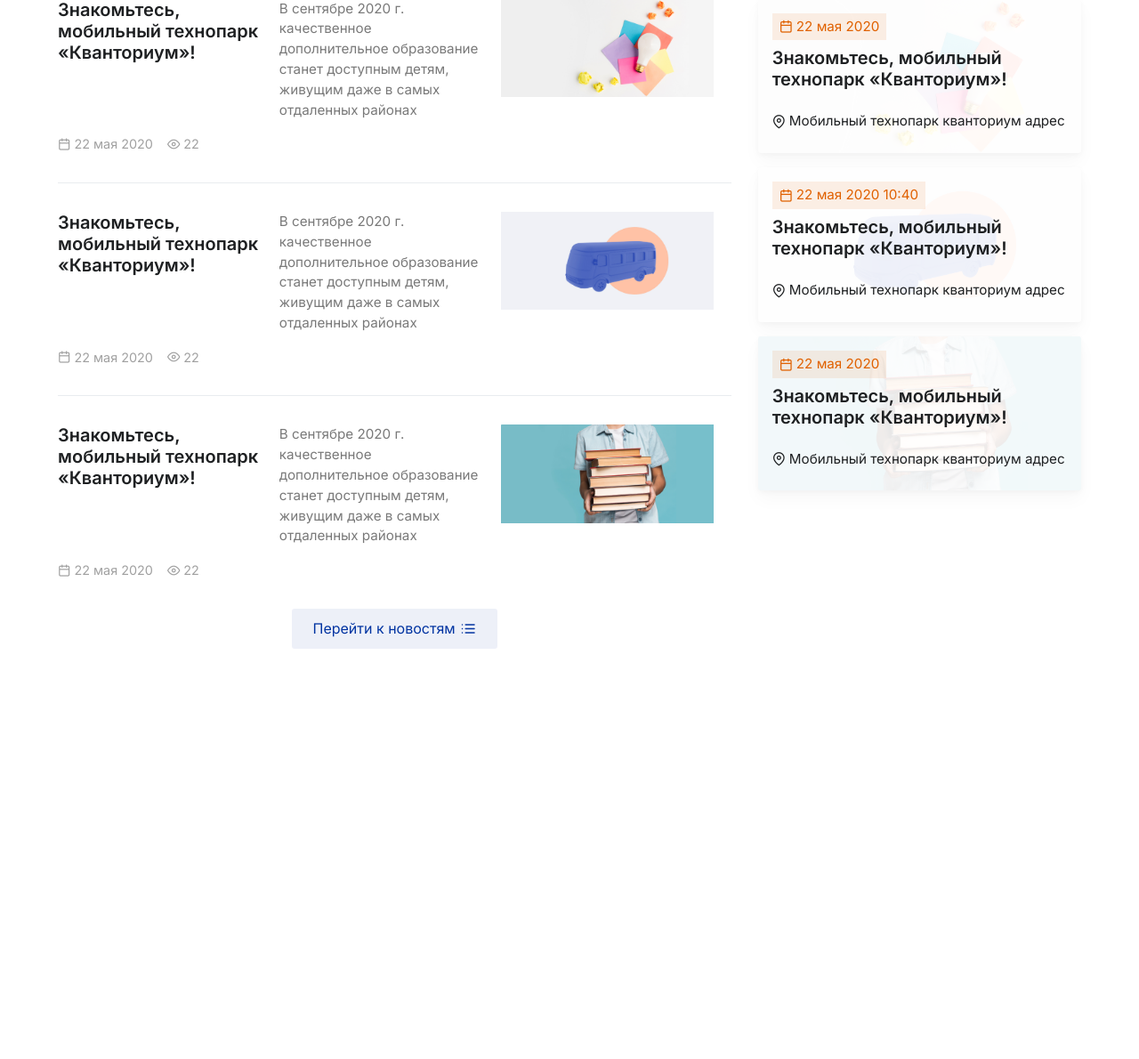
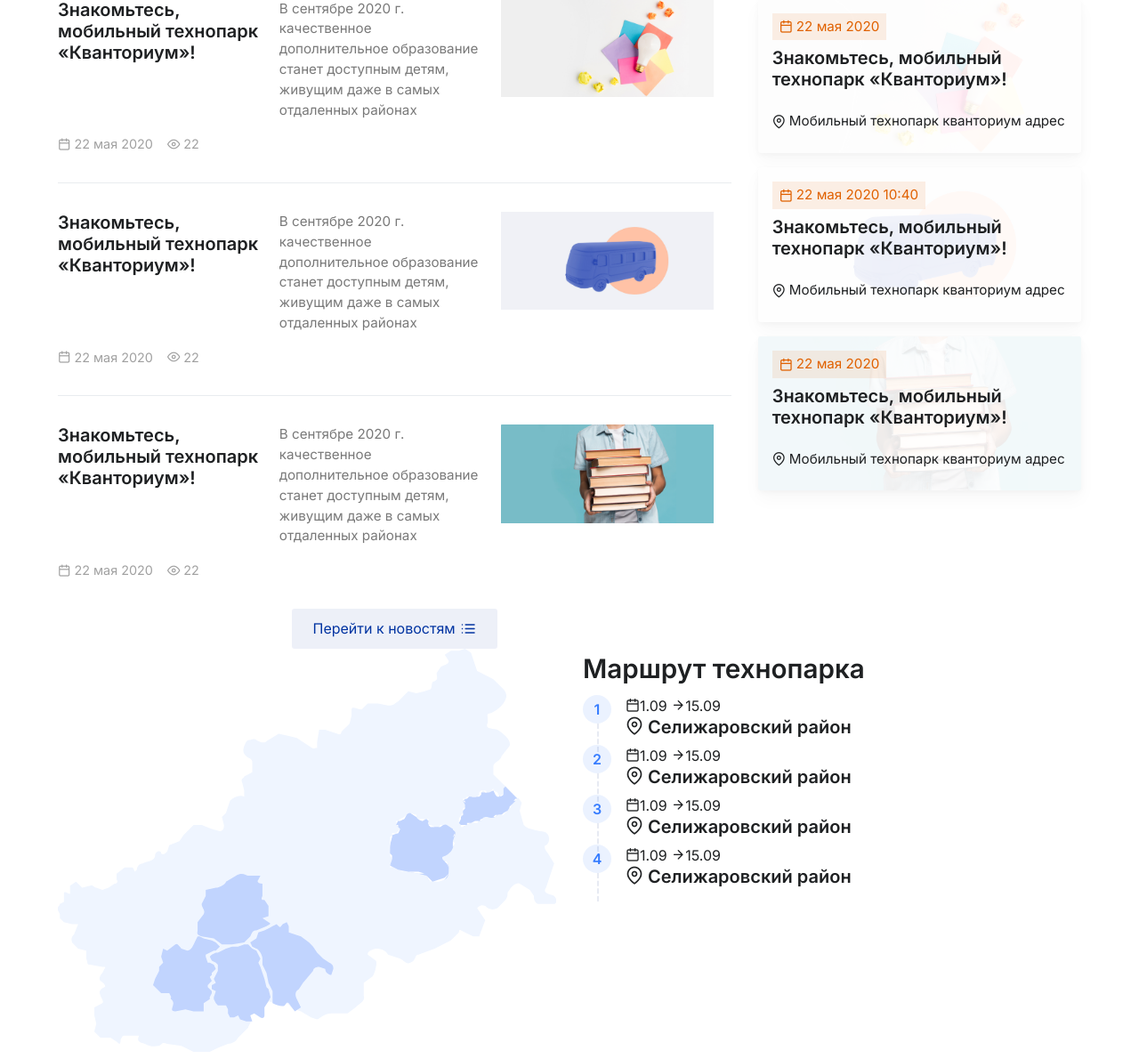
Before and after one commit to huntercront/mob.quantorium, a PHP site: page / in a window 1280 px wide. Shown: the part 1954-3144 px from the top of the page at 89% size. Before the commit the page ends 2683 px from the top, so only its background shows below. Run offline with PHP 8.4, Linux system fonts and the light colour scheme; some web fonts are replaced.

Commit message:
add road -block

```diff
--- a/css/style.css
+++ b/css/style.css
@@ -1,6 +1,6 @@
 
 .hide-init{
-	display: none;
+	display: none!important;
 }
 .c-c{
 	display: flex;
@@ -501,3 +501,53 @@
 .event-data--place{
 	padding-bottom: 1rem;
 }
+
+
+/* road-map */
+.road-map-container svg{
+	width: 100%;
+}
+.road-items{
+	list-style: none;
+	padding: 0;
+	margin: 0;
+	display: flex;
+	flex-direction: column;
+	justify-content: flex-start;
+	align-items: flex-start;
+}
+.road-item-content-wrapper{
+	position: relative;
+    display: -ms-flexbox;
+    display: flex;
+    width: 100%;
+}
+.road-item-icon{
+	display: inline-flex;
+    flex-shrink: 0;
+    justify-content: center;
+    align-items: center;
+    font-size: 1rem;
+    font-weight: 600;
+    width: 2rem;
+    height: 2rem;
+    border-radius: 50%;
+		margin-right: 1rem;
+		color: #377dff;
+		background-color: rgba(55, 125, 255, 0.1);
+		position: relative;
+}
+.road-item-icon:after{
+	content: "";
+	position: absolute;
+	top: 2rem;
+	left: 1rem;
+	width: 1rem;
+	height: 100%;
+	border-left: 0.125rem dashed #e7eaf3;
+}
+.road-item-title{
+	font-size: 1.25rem;
+	line-height: 1.2;
+	font-weight: 600;
+}
--- a/index.html
+++ b/index.html
@@ -386,7 +386,86 @@
 		</div>
 	</div>
 </section>
+<section class="road">
+	<div class="container">
+		<div class="row">
+			<div class="c-6">
+				<div class="road-map-container">
+					<svg xmlns="http://www.w3.org/2000/svg" viewBox="0 0 246 200" fill="none">
+						<path fill="#EFF5FF" d="M207 11l2 1 6 3 5 5c1 1 2 3 1 5-1 3-5 6-8 7-2 0 0 3-1 5-1 3 3 2 5 3 3 2 7 5 6 8l-4 5c0 2-4 3-4 5v4l5 5 7 6 2 3-1 4 2 7c1 1 2 2 8 3 6 0 5 6 3 7-1 0-1 2 1 4l3 5-2 6-2 6c-2 3 2 3 4 4 2 2 1 4 0 4h-8c-2-1-2-3-2-4l-2-3-5-3c-1-1-4 1-5 3-2 2 0 2-2 5l-4 4c-2 1-4 1-6-1-2-1-3 0-4 1l4 6-3 8h-3l-6-3c-1-1-1 1-1 1l-4 4-8 4-8 3c-2 0-1 3-4 4-2 1-3-1-5-2l-6-2c-1-2-3-3-6-3-4 1-4 2-4 3l4 3c1 1-1 8-2 8l-4 3v6c1 3-2 4-4 6l-4 3h-8c-3 0-5 2-7 3l-3-1-5-3-3-1c-2 0-2-2-4-3-2-2-2 0-4 0-2 1-3-1-6-1-3-1-2 1-3 3 0 2 2 4 1 5s-3-2-5-2c-3-1-2 1-1 3 1 1-1 3-1 4l-5 5c-1 2-3 3-5 3l-5 2-4 2h-8l-6-3-7-1c-3-1-2 0-4 1-2 0-3 1-7-1-5-1-3-3-3-4h-6c-2 0-2 0-3 2 0 3-1 2-2 1l-3-2h-5l-3-3 1-4-1-4v-4l4-2c1-1-1-3-1-4-1-2 0-3 2-4 1 0 0-2-2-3-1-1 0-3 1-4l1-2c1-1 0-1-1-1l-6-1c-2 0-1-1-2-3v-4l-4-1-3-3c0-1-1-2 1-4l2-5H7l-4-1-2-2v-2l-1-2c-1-1 1-2 1-3l2-1v-4c0-2 2 0 3 0v-4l3-2 3 3 4-1c1-1 2 1 3 1l3 1 3-1 3-2c1 0 2-1 1-2v-3l4-3h4l1 2 1-1c0-1 1-3 3-3 1-1 6-1 6-4 0-2 3-3 3-1 1 1 2 0 3-1l1-3 5-2 2-3 5-5h4l5 2 4 1c2 0 2-2 2-3l-1-4 2-2 2-6c2-2 5-3 7-2v-3l-1-4c-1-2 1-2 1-3l4-2v-5c0-2-2-2-3-3s-2-2-1-5c1-2 1-3 3-3 3-1 2 0 5 1s3-1 4-1l5-3 5 1 4 1 6 4c3 2 2 1 4 1v-3l1-6h3l6 2c2 1 2-1 2-1l4-4 1-4v-3c0-2 3 0 5 0l3-3h5l5 1c3 0 3-1 5-2l5-5 4 1 4-1 3-1c1-1 0-4 2-4 2-1 1-2 1-4l2-3c1-1 4-1 4-3l-2-3 3-2h4l3-1 3 2 1 3 1 3 1 3z"/>
+						<path fill="#C1D4FE" d="M220 69l1-1 6 6-1 1-2 2-2 3c-2 2-3 2-5 2-1 1-2 2-5 1-3 0-2 1-3 2l-5 1-4 2-2-2 1-3 1-1v-2l1-2v-1l-1-2 3-2h4c2 0 1-2 2-2h4l2-1 2 3 3-1v-2-1z"/>
+						<path fill="#fff" fill-rule="evenodd" d="M221 68l7 5-1 1a7 7 0 01-1 1h-1l-1 2a4 4 0 01-1 2l-1 1-2 2h-1-1-1a7 7 0 00-1 1h-1-3-2v1l-1 1h-1l-1 1h-3l-2 1-2 1h-1v-1l-1-1v-2l1-2 1-1v-1-1a11 11 0 001-1 2 2 0 010-1v-1l-1-1v-1h1l1-1h5l1-1v-1l1-1h2l1 1h1l1-1 1-1v1a12 12 0 012 1 58 58 0 001 2l1-1h1v-1-1-1-1h1zm-1 0v4a3 3 0 01-2 1h-1a7 7 0 01-1-1 64 64 0 00-1-2h-1l-1 1h-2l-1-1-1 1v1l-1 1h-1a5 5 0 01-3 0h-1l-1 1a20 20 0 00-1 0l-1 1h1v4a11 11 0 00-1 1v2h-1v2l-1 2 1 1h3v-1h2l2-1h2l1-1h1v-1h5l1-1h1a7 7 0 012 0l1-1 2-1 1-1v-1l1-1 1-2 1-1h1l-6-6h-1z" clip-rule="evenodd"/>
+						<path fill="#C1D4FE" d="M169 89l-1 2-3 1-1 5v4l1 3-1 3 4 2 5 1 5 1 4 1s1 3 3 3l6-1c2-1 2-3 2-6 0-2-1-2-3-4-1-2 1-1 3-3 2-1 3-5 2-6l1-3c1-2-1-2-1-3l-3-2c-1-1-3 1-4 1h-4c-2-2-1-2-1-3-1-2-2 0-3 0-2 0-3-2-3-2l-3-2c-2 0-2 2-3 3l-3 1-1 2 2 2z"/>
+						<path fill="#fff" fill-rule="evenodd" d="M172 82l-1 2-2 1h-1l-1 1v1h1v1h1v1l-1 2h-1l-2 1v1a30 30 0 00-1 4 9 9 0 000 3v1l1 1v4l-1 1 1 1h1l2 1a6 6 0 003 1h7a13 13 0 013 1h1v1l1 1 1 1 1 1 3-1 3-1 2-2v-3l-1-2-1-1a13 13 0 01-1-2v-1h1l2-1 2-3v-2-1-2l1-2v-1a3 3 0 00-1-1l-3-2h-2l-1 1h-1-4l-1-1v-1-1l-1-1h-1l-1 1-2-1-1-1-3-2h-1l-1 1zm1-1h1l3 1v1a29 29 0 001 1h5v3h1l2 1h2l1-1h3l3 2 1 1v2l-1 1v2l1 1-1 2-2 3-2 1h-1v1l1 2h1l1 3v3l-2 3-3 1h-4l-1-1a8 8 0 01-1-2v-1h-1-1-2l-5-1a15 15 0 00-3 0l-2-1-2-1h-1-1v-1a5 5 0 011-1v-2l-1-2v-1-1a8 8 0 010-4 36 36 0 000-1v-2l1-1v-1h2l1-1 1-1v-1h-1l-1-1v-1-1h1l1-1 2-1 1-1 1-1z" clip-rule="evenodd"/>
+						<path fill="#C1D4FE" d="M104 127v5l-3 1 3 2c2 1 0 1-1 2l-5 2c-2 0-2 1-3 3l-3 3-6 1h-5l-4-3-6-1c-3-1-2-2-2-3v-4l3-4c1-2-1-3-1-5l2-4v-3l5-1c2 0 5-2 5-3l5-3c3-2 5 0 6 0h6l-1 2c-1 1 0 2 2 2v6c-1 2 0 2 1 2l2 3z"/>
+						<path fill="#C1D4FE" d="M108 136l1 1c1 1 1 0 2-1l2-1 1 2v3l3 1 3 1 4 3 2 2 2 3 3 3 3 2c2 1 2 2 2 3l-1 3c-1 0-3-1-3-3l-3-1c-2 0-3 1-3 2l-5 6-2 3c-2 1-2 3-1 5l2 4-3 2-3-4c-1-1-1 0-2 1s-4 0-6-1v-6l-2-4-1-5-2-4v-3c0-2-2-5-3-5l-2-1-1-2 3-2 1-3 3-1 2-1 2-1 2-1z"/>
+						<path fill="#C1D4FE" d="M95 147l-1-1h-2l-3 1h-3l-3 1-2 1-2 1h-1l-2 1-1 1 1 2 2 1 1 1v3l-1 2-1 2 1 2-2 1v2l2 1-1 3v1l1 2 1 1h4l1 2v2l1 2h2l2-1 1 2 3 1h3l-1-3 2-1 3 2c2 1 2-1 2-1v-4l2-3 1-2-1-4-1-1-1-4-1-3-1-3-1-2 1-2-1-2-1-2-2-1-1-1z"/>
+						<path fill="#C1D4FE" d="M80 147c1 0 1 0 0 0l-1 1-1 1h-1l-2 1-2 1v1l1 3c0 1 0 0 0 0h1l2 1 1 2-1 1-1 1v1l-1 1 1 2-1 1-1 1v1l2 2v1l-1 2v1l-3 2v4h-5l-4-1-5 1c-3 0-1-2-1-4s-2-2-1-3l-1-2h-4l-2-2-2-2 1-3 2-4v-2l2-2-1-3 1-4 2 1 4-3c1-1 2 1 3 2l3 1c2 0 3-3 4-5l1-2h1l2 1 4 1 2 1 2 2z"/>
+					</svg>
+				</div>
+			</div>
+<div class="c-6">
+	<h2 class="block-title road--title">Маршрут технопарка</h2>
+	<ul class="road-items">
+		<li class="road-item">
+			<div class="road-item-content-wrapper">
+				<span class="road-item-icon">1</span>
+				<div class="road-item-content">
+					<div class="road-el-header"><i class="feather-calendar"></i>1.09 <i class="feather-arrow-right"></i>15.09</div>
+					<div class="road-el-body">
+						<h2 class="road-item-title">
+							<i class="feather-map-pin"></i>	Селижаровский район</h2>
+					</div>
+				</div>
+			 </div>
+		</li>
 
+		<li class="road-item">
+			<div class="road-item-content-wrapper">
+				<span class="road-item-icon">2</span>
+				<div class="road-item-content">
+					<div class="road-el-header"><i class="feather-calendar"></i>1.09 <i class="feather-arrow-right"></i>15.09</div>
+					<div class="road-el-body">
+						<h2 class="road-item-title">
+							<i class="feather-map-pin"></i>	Селижаровский район</h2>
+					</div>
+				</div>
+			 </div>
+		</li>
+
+		<li class="road-item">
+			<div class="road-item-content-wrapper">
+				<span class="road-item-icon">3</span>
+				<div class="road-item-content">
+					<div class="road-el-header"><i class="feather-calendar"></i>1.09 <i class="feather-arrow-right"></i>15.09</div>
+					<div class="road-el-body">
+						<h2 class="road-item-title">
+							<i class="feather-map-pin"></i>	Селижаровский район</h2>
+					</div>
+				</div>
+			 </div>
+		</li>
+
+		<li class="road-item">
+			<div class="road-item-content-wrapper">
+				<span class="road-item-icon">4</span>
+				<div class="road-item-content">
+					<div class="road-el-header"><i class="feather-calendar"></i>1.09 <i class="feather-arrow-right"></i>15.09</div>
+					<div class="road-el-body">
+						<h2 class="road-item-title">
+						<i class="feather-map-pin"></i>	Селижаровский район</h2>
+					</div>
+				</div>
+			 </div>
+		</li>
+
+	</ul>
+
+
+</div>
+		</div>
+	</div>
+</section>
 
 	<script src="https://ajax.googleapis.com/ajax/libs/jquery/3.5.1/jquery.min.js"></script>
 	<script src="./js/slider.js"></script>
--- a/js/slider.js
+++ b/js/slider.js
@@ -60,13 +60,13 @@
 			loop: true,
 			rtl: false,
 			onInit:function(){
-				 currentSlide;
+				 currentSlide();
 				 this.addDots();
 				 this.updateDots();
 				},
 				onChange: function(){
 					this.updateDots();
-					currentSlide;
+					currentSlide();
 				}
 			});
 
```
Also changed, not shown: img/road-map (1).svg (added), img/road-map.svg (added).
